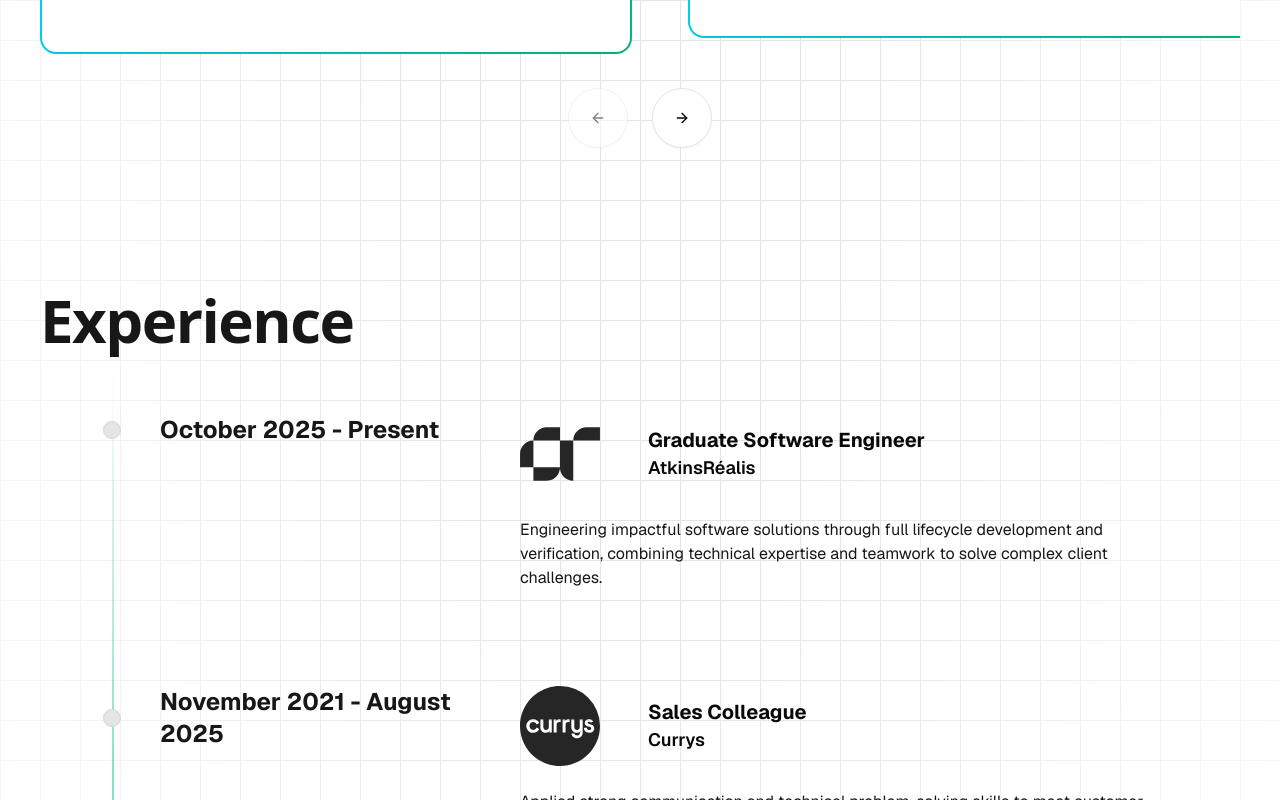
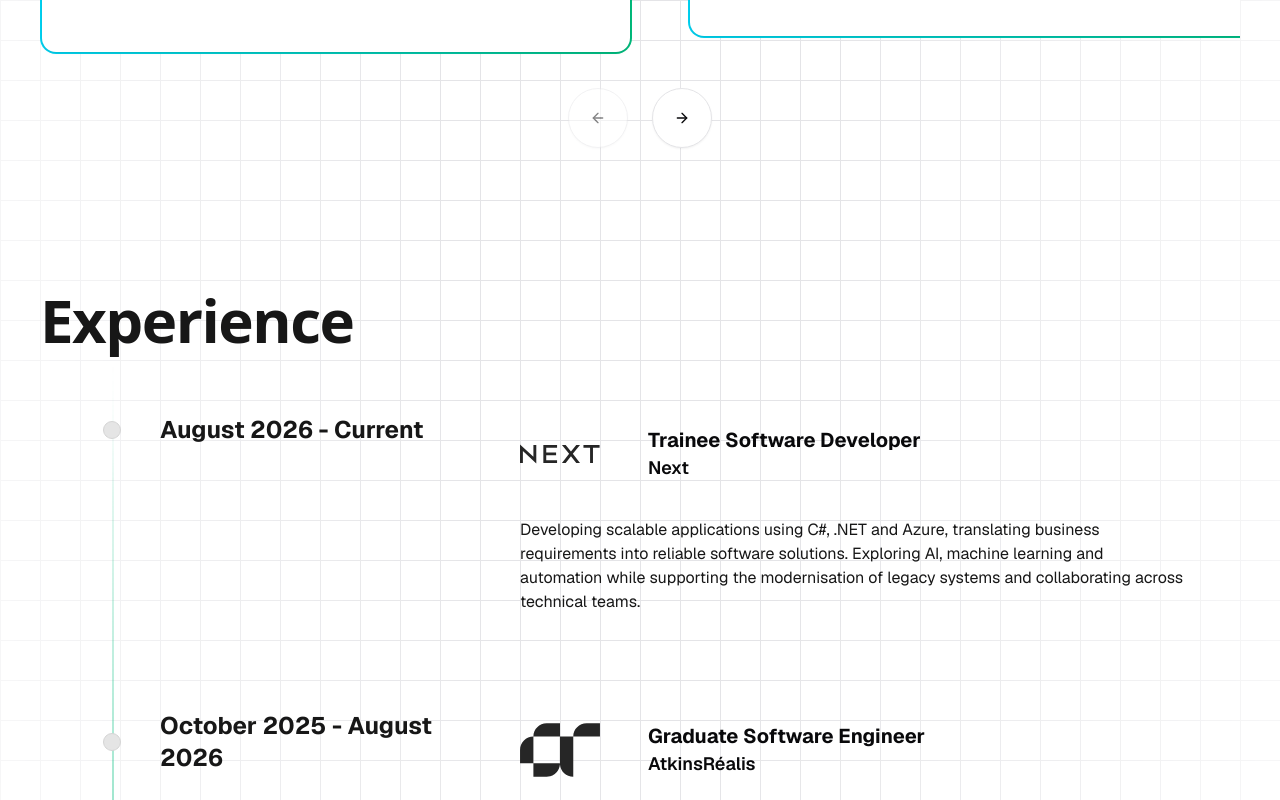
Before and after one commit to uwais-jogee/uwais-jogee.github.io, a Next.js app: page / in a window 1280 px wide. Shown: the part 2000-2800 px from the top of the page. Built offline with nearby package versions, Linux system fonts and the light colour scheme.

Commit message:
Update work experience, add C# and .NET skills.

```diff
--- a/components/ui/icons.jsx
+++ b/components/ui/icons.jsx
@@ -39,6 +39,17 @@ export const Icons = {
                 />
             </svg>
         ),
+        next: (props) => (
+            <svg viewBox="0 0 100 24" {...props}>
+                <path id="Vector" fill="currentColor"
+                      d="M29.183 23.29H46.33v-3.5H32.794V13.66h12.302v-3.47H32.794v-6.01H46.33v-3.5H29.183V23.29z"/>
+                <path id="Vector_2" fill="currentColor" d="M79.31.678V4.18h8.283v19.106h3.61V4.18h8.282V.678H79.31z"/>
+                <path id="Vector_3" fill="currentColor"
+                      d="M0 23.29h3.61V8.366l16.76 15.64V.68h-3.612V15.45L-.002.005V23.29z"/>
+                <path id="Vector_4" fill="currentColor"
+                      d="M70.338.68L63.71 8.92 57.085.68h-4.668l8.982 11.032-8.982 11.577h4.668l6.627-8.593 6.628 8.593h4.67l-8.984-11.577L75.007.68h-4.67z"/>
+            </svg>
+        ),
         uol: (props) => (
             <svg version="1.1" id="Layer_1" x="0px" y="0px" viewBox="0 0 95.5 119.4" {...props}>
                 <path fill="currentColor" fillRule="evenodd"
@@ -49,4 +60,5 @@ export const Icons = {
                       d="M4.4,4.4v60.4c0,17.7,27.2,39.3,43.4,49.5C64,104.1,91.2,82.5,91.2,64.8V4.4H4.4z M86.8,64.8   c0,13.1-19.8,31.8-39,44.3c-19.2-12.5-39-31.2-39-44.3V8.7h78.1V64.8z"/>
             </svg>
         )
-};
+    }
+;
--- a/sections/experience-section.jsx
+++ b/sections/experience-section.jsx
@@ -8,7 +8,26 @@ export default function ExperienceSection() {
 
     const data = [
         {
-            title: "October 2025 - Present",
+            title: "August 2026 - Current",
+            content: (
+                <div>
+                    <div className="flex items-center gap-6 sm:gap-12">
+                        <ExperienceLogo name="Next" icon={Icons.next}/>
+                        <div>
+                            <h3 className="text-base sm:text-xl font-bold">Trainee Software Developer</h3>
+                            <h4 className="text-sm sm:text-lg font-semibold">Next</h4>
+                        </div>
+                    </div>
+                    <p className="mt-4 sm:mt-6 mb-8 text-sm sm:text-base text-neutral-900 dark:text-neutral-100">
+                        Developing scalable applications using C#, .NET and Azure, translating business requirements
+                        into reliable software solutions. Exploring AI, machine learning and automation while supporting
+                        the modernisation of legacy systems and collaborating across technical teams.
+                    </p>
+                </div>
+            ),
+        },
+        {
+            title: "October 2025 - August 2026",
             content: (
                 <div>
                     <div className="flex items-center gap-6 sm:gap-12">
@@ -19,7 +38,9 @@ export default function ExperienceSection() {
                         </div>
                     </div>
                     <p className="mt-4 sm:mt-6 mb-8 text-sm sm:text-base text-neutral-900 dark:text-neutral-100">
-                        Engineering impactful software solutions through full lifecycle development and verification, combining technical expertise and teamwork to solve complex client challenges.
+                        Specialised in software testing and verification & validation, including software module and
+                        integration testing. Focused on software quality and reliability while collaborating with
+                        technical teams to solve complex client challenges. ISTQB Foundation certified.
                     </p>
                 </div>
             ),
@@ -36,7 +57,8 @@ export default function ExperienceSection() {
                         </div>
                     </div>
                     <p className="mt-4 sm:mt-6 mb-8 text-sm sm:text-base text-neutral-900 dark:text-neutral-100">
-                        Applied strong communication and technical problem-solving skills to meet customer needs while providing excellent customer service.
+                        Applied strong communication and technical problem-solving skills to meet customer needs while
+                        providing excellent customer service.
                     </p>
                 </div>
             ),
@@ -53,7 +75,9 @@ export default function ExperienceSection() {
                         </div>
                     </div>
                     <p className="mt-4 sm:mt-6 mb-8 text-sm sm:text-base text-neutral-900 dark:text-neutral-100">
-                        Provided critical IT support for stores nationwide by resolving incidents across POS, back-office, and mobile systems, while also contributing to data-driven vendor analysis and IT process improvement projects.
+                        Provided critical IT support for stores nationwide by resolving incidents across POS,
+                        back-office, and mobile systems, while also contributing to data-driven vendor analysis and IT
+                        process improvement projects.
                     </p>
                 </div>
             ),
@@ -70,7 +94,8 @@ export default function ExperienceSection() {
                         </div>
                     </div>
                     <p className="mt-4 sm:mt-6 mb-8 text-sm sm:text-base text-neutral-900 dark:text-neutral-100">
-                        Achieved First-Class Honours, with key modules including Advanced Programming, Big Data & Predictive Analytics, Operating Systems & Networking, and Technology & Innovation Management.
+                        Achieved First-Class Honours, with key modules including Advanced Programming, Big Data &
+                        Predictive Analytics, Operating Systems & Networking, and Technology & Innovation Management.
                     </p>
                 </div>
             ),
--- a/sections/hero-section.jsx
+++ b/sections/hero-section.jsx
@@ -17,7 +17,7 @@ export default function HeroSection() {
                     </h1>
                     <h3 className="sm:text-lg md:text-xl font-medium text-neutral-800 dark:text-neutral-200">
                         <BlurFade delay={1} duration={0.8} direction="up">
-                            Software Engineer and BSc Computer Science graduate, passionate about building intuitive
+                            Software Developer and BSc Computer Science graduate, passionate about building intuitive
                             solutions to real-world problems.
                         </BlurFade>
                     </h3>
--- a/sections/skills-section.jsx
+++ b/sections/skills-section.jsx
@@ -18,6 +18,7 @@ export default function SkillsSection() {
                                 <i className="devicon-python-plain-wordmark text-neutral-800 dark:text-neutral-200 text-4xl sm:text-5xl hover:scale-110 focus:scale-110 transition-transform duration-200"></i>
                                 <i className="devicon-java-plain-wordmark text-neutral-800 dark:text-neutral-200 text-4xl sm:text-5xl hover:scale-110 transition-transform duration-200"></i>
                                 <i className="devicon-cplusplus-plain text-neutral-800 dark:text-neutral-200 text-4xl sm:text-5xl hover:scale-110 transition-transform duration-200"></i>
+                                <i className="devicon-csharp-plain text-neutral-800 dark:text-neutral-200 text-4xl sm:text-5xl hover:scale-110 focus:scale-110 transition-transform duration-200"></i>
                                 <i className="devicon-azuresqldatabase-plain text-neutral-800 dark:text-neutral-200 text-4xl sm:text-5xl hover:scale-110 transition-transform duration-200"></i>
                                 <i className="devicon-html5-plain-wordmark text-neutral-800 dark:text-neutral-200 text-4xl sm:text-5xl hover:scale-110 transition-transform duration-200"></i>
                                 <i className="devicon-css3-plain-wordmark text-neutral-800 dark:text-neutral-200 text-4xl sm:text-5xl hover:scale-110 transition-transform duration-200"></i>
@@ -44,6 +45,7 @@ export default function SkillsSection() {
                                 <i className="devicon-bootstrap-plain-wordmark text-neutral-800 dark:text-neutral-200 text-4xl sm:text-5xl hover:scale-110 transition-transform duration-200"></i>
                                 <i className="devicon-tailwindcss-original text-neutral-800 dark:text-neutral-200 text-4xl sm:text-5xl hover:scale-110 transition-transform duration-200"></i>
                                 <i className="devicon-thymeleaf-plain text-neutral-800 dark:text-neutral-200 text-4xl sm:text-5xl hover:scale-110 transition-transform duration-200"></i>
+                                <i className="devicon-dot-net-plain-wordmark text-neutral-800 dark:text-neutral-200 text-4xl sm:text-5xl hover:scale-110 focus:scale-110 transition-transform duration-200"></i>
                             </div>
                         </CardContent>
                     </Card>
```
Lines whose indentation alone changed are shown as unchanged.
